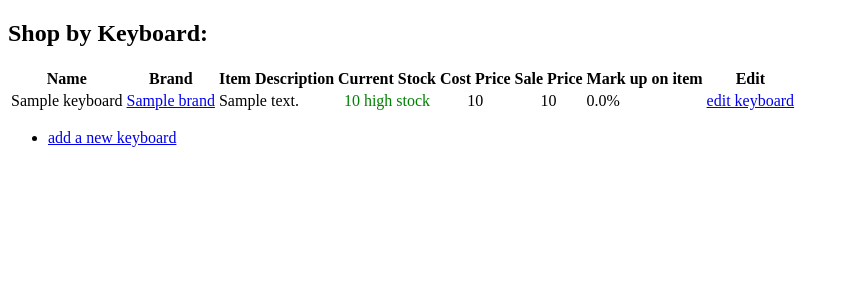
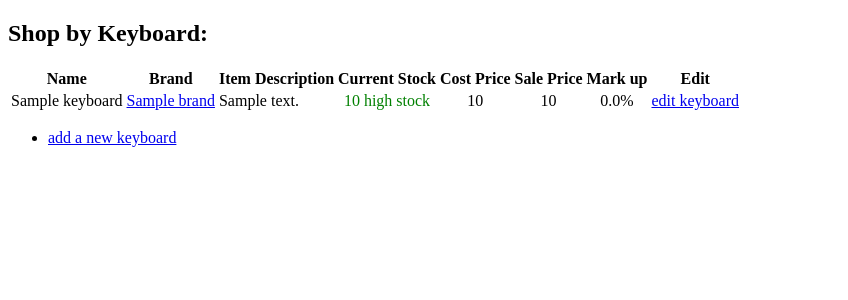
Before and after one commit to TeddyBuckshot/solo_project_python_shop, a Flask app: page /keyboards in a window 1280 px wide. Shown: the part 70-370 px from the top of the page, without its empty margins (0-848 px from the left). Run offline with Flask 2, Linux system fonts and the light colour scheme; a database or web service that is not in the repository returns one stand-in record (values such as "Sample title"); some libraries are stand-ins or nearby versions.

Commit message:
layouts changed

```diff
--- a/templates/keyboards/view-keyboards.html
+++ b/templates/keyboards/view-keyboards.html
@@ -14,7 +14,7 @@
                     <th>Current Stock</th>
                     <th>Cost Price</th>
                     <th>Sale Price</th>
-                    <th>Mark up on item</th>
+                    <th>Mark up</th>
                     <th>Edit</th>
                 </tr>
                 {% for board in keyboards %}
@@ -29,7 +29,7 @@
                     {% endif %}
                     <td class="column-allign"> {{board.cost_price}} </td>
                     <td class="column-allign"> {{board.sale_price}} </td>
-                    <td>{{ (((board.sale_price - board.cost_price)/board.cost_price)*100) | round(0, 'ceil') }}% </td>
+                    <td class="column-allign">{{ (((board.sale_price - board.cost_price)/board.cost_price)*100) | round(0, 'ceil') }}% </td>
                     <td class="column-allign"><a href="/keyboards/{{ board.id }}/edit"> edit keyboard</a></td>
                 </tr>
                 {% endfor %}
```
Also changed, not shown: templates/keyboards/edit-keyboard.html (+4 -4 lines), templates/keyboards/new-keyboard.html (+4 -4 lines).
